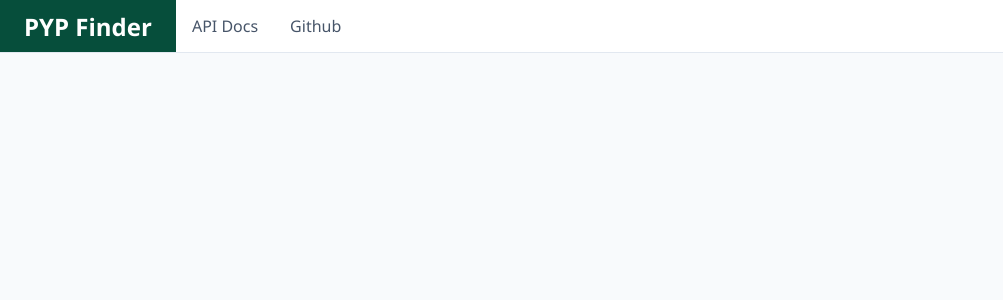
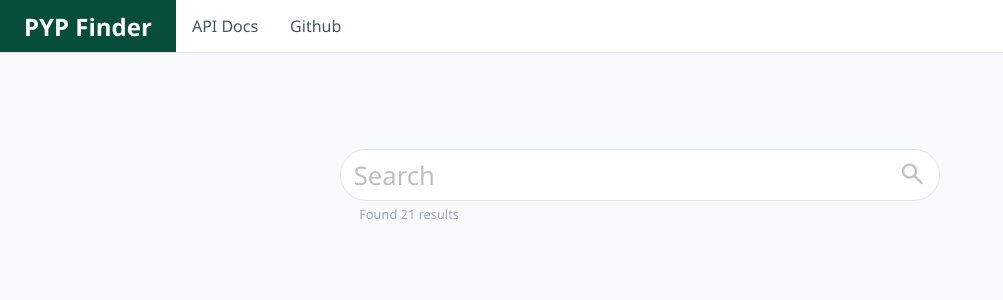
Before and after one commit to MastarCheeze/pyp-finder, a Vue app: page / in a window 1280 px wide. Shown: the top 300 px of the page, without its empty margins (0-1003 px from the left). Built offline with nearby package versions, Linux system fonts and the light colour scheme.

Commit message:
search bar

```diff
--- a/index.html
+++ b/index.html
@@ -1,13 +1,18 @@
 <!DOCTYPE html>
 <html lang="">
+
 <head>
   <meta charset="UTF-8">
   <link rel="icon" href="/favicon.ico">
   <meta name="viewport" content="width=device-width, initial-scale=1.0">
   <title>PYP Finder</title>
+  <link rel="stylesheet"
+    href="https://fonts.googleapis.com/css2?family=Material+Symbols+Outlined:opsz,wght,FILL,GRAD@20..48,100..700,0..1,-50..200&icon_names=search" />
 </head>
+
 <body>
   <div id="app"></div>
   <script type="module" src="/src/main.js"></script>
 </body>
+
 </html>
--- a/src/App.vue
+++ b/src/App.vue
@@ -1,7 +1,9 @@
 <script setup>
 import NavigationBar from './components/NavigationBar.vue';
+import SearchBar from './components/SearchBar.vue';
 </script>
 
 <template>
   <NavigationBar />
+  <SearchBar />
 </template>
--- /dev/null
+++ b/src/components/SearchBar.vue
@@ -0,0 +1,126 @@
+<script setup>
+const searchClicked = (e) => {
+  console.log("Hi")
+};
+</script>
+
+<template>
+  <header>
+    <form>
+      <div class="search">
+        <input class="search-input" placeholder="Search" type="search">
+        <button type="submit" @click.prevent="searchClicked">
+          <span class="material-symbols-outlined search-icon">search</span>
+        </button>
+      </div>
+      <p id="status" class="">Found 21 results</p>
+    </form>
+  </header>
+</template>
+
+<style scoped>
+header {
+  margin: 6em 0;
+  display: flex;
+  justify-content: center
+}
+
+form {
+  width: clamp(200px, 60%, 600px);
+}
+
+.search {
+  width: 100%;
+  display: flex;
+  align-items: center;
+  padding: 0.4em 0.4em;
+  border-radius: 32px;
+  border: 1px solid var(--color-border);
+  background-color: var(--color-surface);
+  transition: outline 0.1s ease;
+}
+
+.search:focus-within {
+  outline: 2px solid var(--color-brand);
+}
+
+.search-input {
+  font-size: 1.6rem;
+  padding-inline: 0.25em;
+  font-family: 'Segoe UI', Tahoma, Geneva, Verdana, sans-serif;
+  color: var(--color-text-muted);
+  outline: none;
+  border: none;
+  background: transparent;
+  flex: 1;
+}
+
+.search-input::placeholder {
+  color: #00000040;
+}
+
+/* Removes the 'x' in Chrome, Safari, and newer Edge */
+.search-input::-webkit-search-decoration,
+.search-input::-webkit-search-cancel-button,
+.search-input::-webkit-search-results-button,
+.search-input::-webkit-search-results-decoration {
+  -webkit-appearance: none;
+  display: none;
+}
+
+/* Removes the 'x' in Internet Explorer and old Edge */
+.search-input::-ms-clear,
+.search-input::-ms-reveal {
+  display: none;
+  width: 0;
+  height: 0;
+}
+
+button {
+  border: none;
+  outline: none;
+  background: transparent;
+  background-color: var(--color-surface);
+  border-radius: 32px;
+  transition: background-color 0.1s ease;
+}
+
+button:hover {
+  background-color: var(--color-surface-hover);
+}
+
+button:active {
+  background-color: var(--color-border);
+}
+
+.search-icon {
+  color: #00000040;
+  transition: color 0.3s ease;
+}
+
+.search-icon {
+  font-size: 1.75rem;
+  cursor: pointer;
+  user-select: none;
+}
+
+.search:focus-within .search-icon {
+  color: #00000080;
+}
+
+#status {
+  color: var(--color-text-muted);
+  margin-top: 0.25rem;
+  margin-left: 1.2rem;
+  font-size: 0.8rem;
+  opacity: 0.6;
+}
+
+#status.warning {
+  color: var(--color-warning);
+}
+
+#status.error {
+  color: var(--color-error);
+}
+</style>
```
Lines whose indentation alone changed are shown as unchanged.
